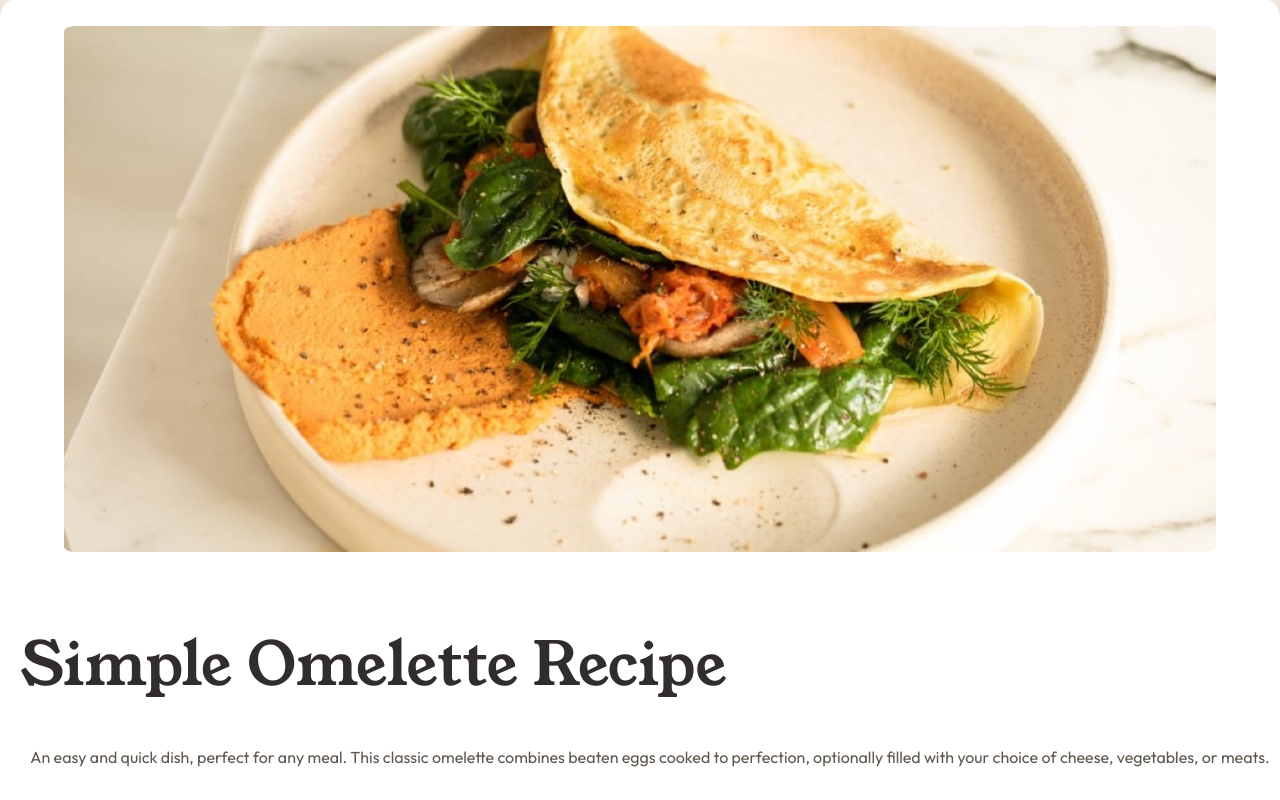
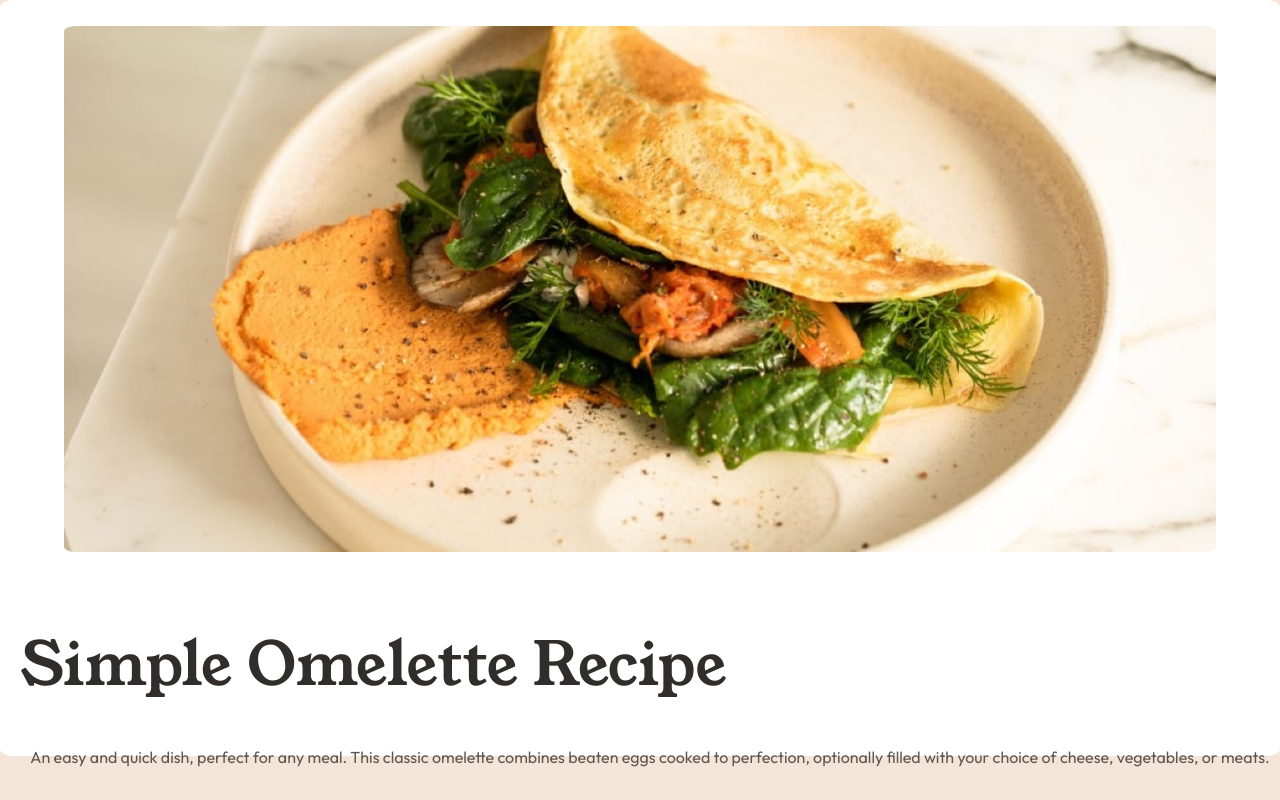
Before and after one commit to jariwarlord/Recipe, a plain HTML site: page index.html in a window 1280 px wide. Shown: the top 800 px of the page. Drawn offline with Linux system fonts and the light colour scheme.

Commit message:
Update index.html

```diff
--- a/index.html
+++ b/index.html
@@ -17,6 +17,7 @@
       font-weight: 400;
       margin: 0;
       justify-content: center;
+      height: auto;
     }
     #omlette{
       margin-top: 2%;
@@ -34,6 +35,7 @@
       height: auto;
       text-align: center;
       justify-content: center;
+      max-height: 756px;
 
 
     }
@@ -149,6 +151,7 @@
       .page {
         width: 80%;
         padding: 30px;
+        height: auto;
       }
       #omlette {
         padding-left: 3%;
```
